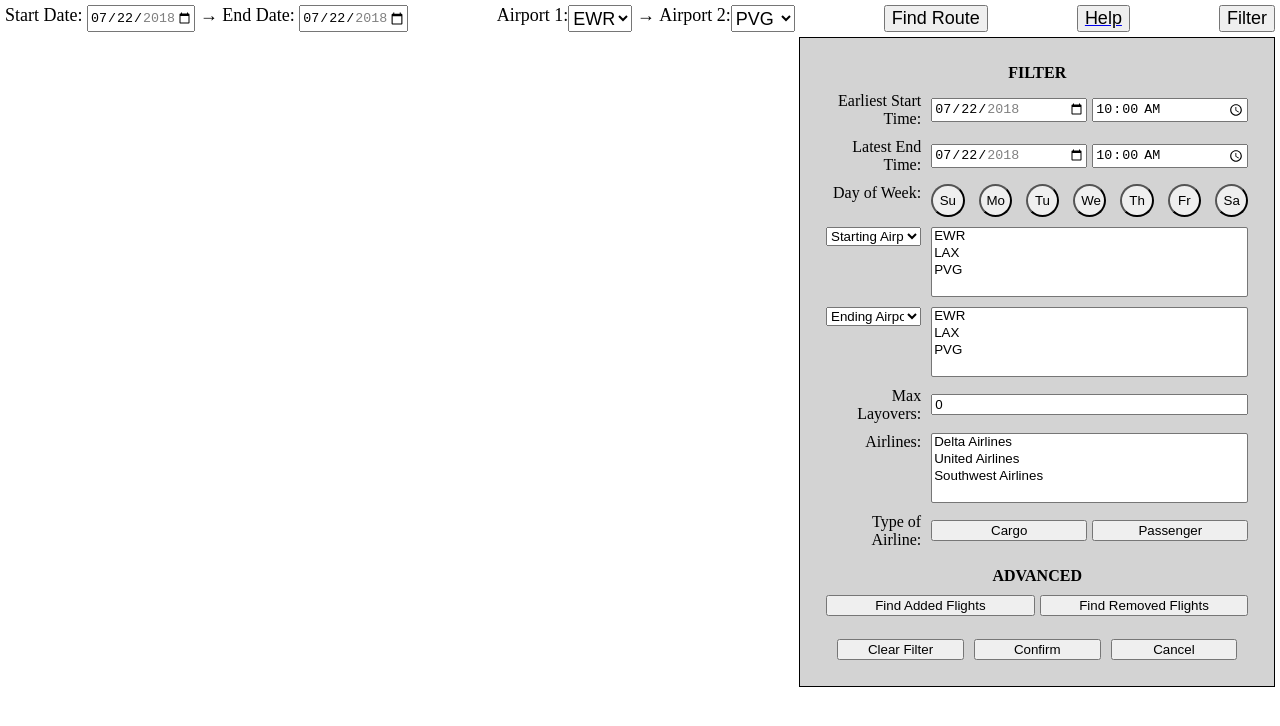
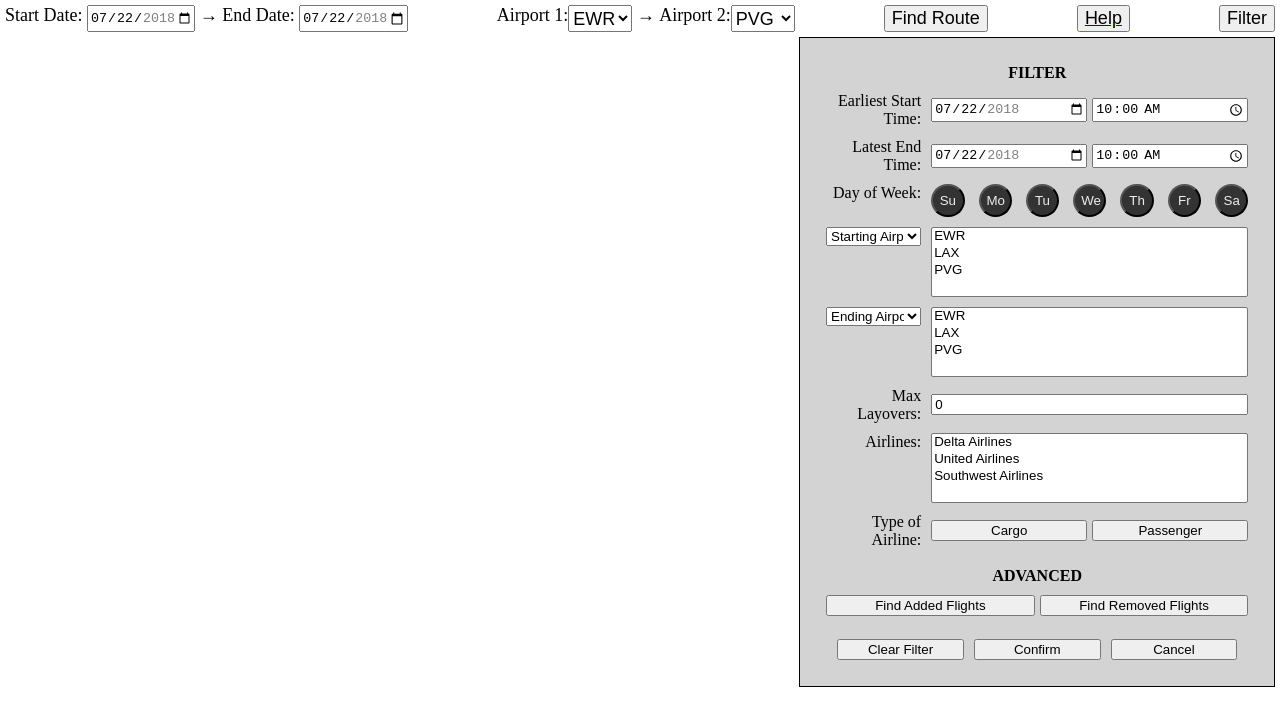
Before and after one commit to HighFlyersTeam/flight-tracker, a plain HTML site: page frontend/index.html in a window 1280 px wide. Both pictures are taken after a click on the button "Filter". Drawn offline with nearby package versions, Linux system fonts and the light colour scheme; some packages are replaced by stand-ins of ours.

Commit message:
Added active button functionality

```diff
--- a/frontend/filter_script.js
+++ b/frontend/filter_script.js
@@ -8,6 +8,16 @@ function toggleFilterWindow() {
         filterWindow.style.display = "none";
     }
 }
+
+// Toggling button functionality for non-advanced options
+$(document).on("click",".day_of_week_button, .airline_type_button", function() {
+    if ($(this).hasClass("active")) {
+        $(this).removeClass("active");
+    }
+    else {
+        $(this).addClass("active");
+    }
+});
 
 // Changes selection for each item in the dropdown menu
 $(document).on("change", "#start_filter, #end_filter", function() {
@@ -21,14 +31,11 @@ $(document).on("change", "#start_filter, #end_filter", function() {
 function advanced_controls_time_display() {
     const start_time = document.getElementById("secondary_start_time");
     const end_time = document.getElementById("secondary_end_time");
-    console.log(start_time.style.display);
     if (start_time.style.display === "none") {
-        console.log("true");
         start_time.style.removeProperty("display");
         end_time.style.removeProperty("display");
     }
     else {
-        console.log("false");
         start_time.style.display = "none";
         end_time.style.display = "none";
     }
--- a/frontend/index.html
+++ b/frontend/index.html
@@ -76,19 +76,19 @@
                 <div class="filter_item" id="day_of_week">
                     <label for="day_of_week_components">Day of Week:</label>
                     <div class="filter_components" id="day_of_week_components">
-                        <button type="button" class="day_of_week_button">Su</button>
+                        <button type="button" class="day_of_week_button active">Su</button>
                         <div class="spacer"></div>
-                        <button type="button" class="day_of_week_button">Mo</button>
+                        <button type="button" class="day_of_week_button active">Mo</button>
                         <div class="spacer"></div>
-                        <button type="button" class="day_of_week_button">Tu</button>
+                        <button type="button" class="day_of_week_button active">Tu</button>
                         <div class="spacer"></div>
-                        <button type="button" class="day_of_week_button">We</button>
+                        <button type="button" class="day_of_week_button active">We</button>
                         <div class="spacer"></div>
-                        <button type="button" class="day_of_week_button">Th</button>
+                        <button type="button" class="day_of_week_button active">Th</button>
                         <div class="spacer"></div>
-                        <button type="button" class="day_of_week_button">Fr</button>
+                        <button type="button" class="day_of_week_button active">Fr</button>
                         <div class="spacer"></div>
-                        <button type="button" class="day_of_week_button">Sa</button>
+                        <button type="button" class="day_of_week_button active">Sa</button>
                     </div>
                 </div>
 
--- a/frontend/style.css
+++ b/frontend/style.css
@@ -2,6 +2,11 @@ body, html {
     height: 100%;
     margin: 0;
     padding: 0;
+}
+
+button.active {
+    background-color: #333;
+    color: #ededed
 }
 
 .site {
@@ -137,4 +142,5 @@ body, html {
     display: grid;
     place-items: center;
     text-align: center;
+
 }
```
